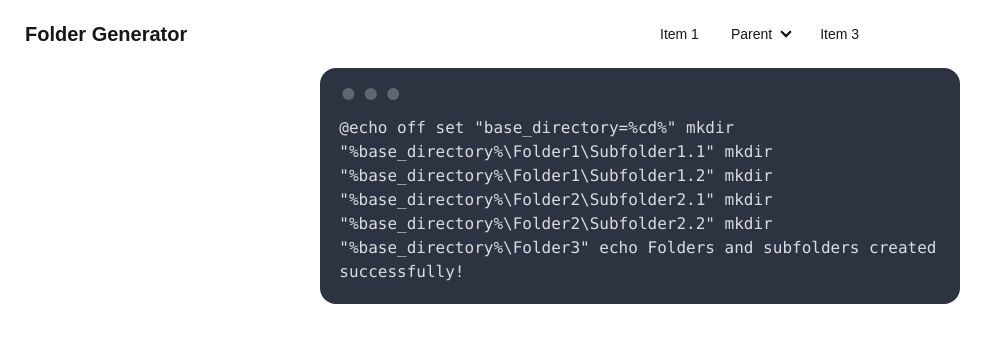
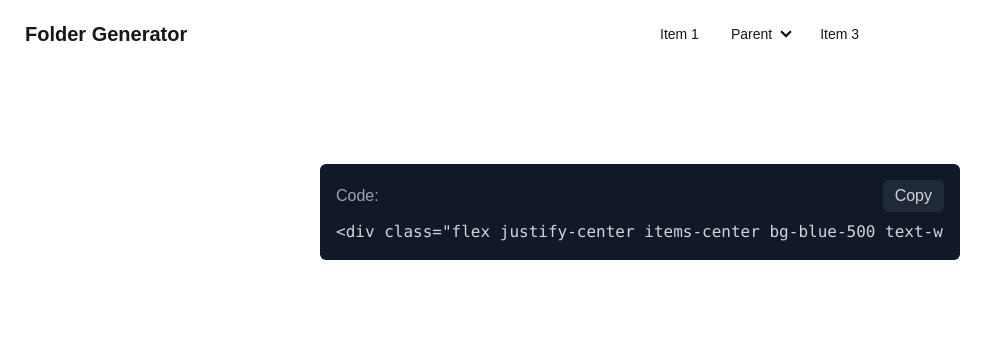
Before and after one commit to ferys2195/nextjs-folder-generator, a Next.js app: page / in a window 1280 px wide. Shown: the top 342 px of the page, without its empty margins (0-997 px from the left). Built offline with nearby package versions, Linux system fonts and the light colour scheme.

Commit message:
add react icons

```diff
--- a/package.json
+++ b/package.json
@@ -11,7 +11,8 @@
   "dependencies": {
     "next": "15.1.6",
     "react": "^19.0.0",
-    "react-dom": "^19.0.0"
+    "react-dom": "^19.0.0",
+    "react-icons": "^5.4.0"
   },
   "devDependencies": {
     "@types/node": "^20",
--- a/src/app/components/CodePreview.jsx
+++ b/src/app/components/CodePreview.jsx
@@ -1,32 +1,35 @@
 import React from "react";
+import { FiCopy } from "react-icons/fi";
 
 function CodePreview() {
   return (
-    <div className="mockup-code">
-      <pre>
-        <code>@echo off set "base_directory=%cd%" mkdir</code>
-      </pre>
-      <pre>
-        <code>"%base_directory%\Folder1\Subfolder1.1" mkdir</code>
-      </pre>
-      <pre>
-        <code>"%base_directory%\Folder1\Subfolder1.2" mkdir</code>
-      </pre>
-      <pre>
-        <code>"%base_directory%\Folder2\Subfolder2.1" mkdir</code>
-      </pre>
-      <pre>
-        <code>"%base_directory%\Folder2\Subfolder2.2" mkdir</code>
-      </pre>
-      <pre>
-        <code>
-          "%base_directory%\Folder3" echo Folders and subfolders created
-        </code>
-      </pre>
-      <pre>
-        <code>successfully!</code>
-      </pre>
-    </div>
+    <>
+      <div class="relative max-w-2xl mx-auto mt-24">
+        <div class="bg-gray-900 text-white p-4 rounded-md">
+          <div class="flex justify-between items-center mb-2">
+            <span class="text-gray-400">Code:</span>
+            <button
+              class="code bg-gray-800 hover:bg-gray-700 text-gray-300 px-3 py-1 rounded-md"
+              data-clipboard-target="#code"
+            >
+              Copy
+            </button>
+          </div>
+          <div class="overflow-x-auto">
+            <pre id="code" class="text-gray-300">
+              <code>
+                &lt;div class="flex justify-center items-center bg-blue-500
+                text-white p-4"&gt; &lt;h1 class="text-2xl"&gt;Hello, Tailwind
+                CSS!&lt;/h1&gt; &lt;/div&gt;
+              </code>
+            </pre>
+          </div>
+        </div>
+      </div>
+    </>
+
+    //<script src="https://cdnjs.cloudflare.com/ajax/libs/clipboard.js/2.0.8/clipboard.min.js"></script>
+    //<script>new ClipboardJS('.code');</script>
   );
 }
 
```
Also changed, not shown: 1 other file (tests, documents, lock files or other folders).
